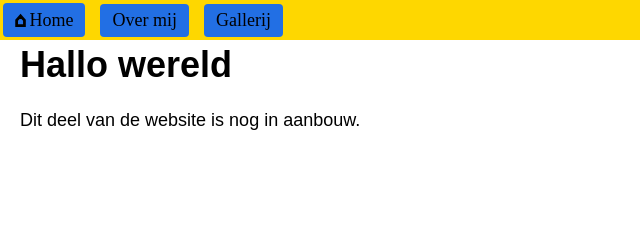
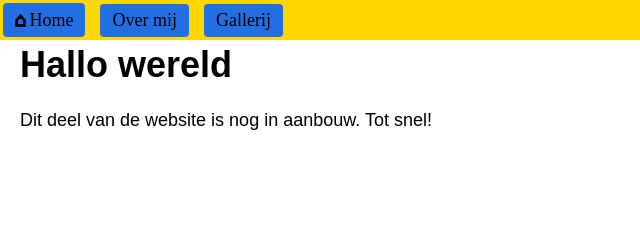
Before and after one commit to HayeBluewhale/OpwMine, a plain HTML site: page gallerij.html in a window 1280 px wide. Shown: the top 240 px of the page, 0-640 px from the left. Drawn offline with Linux system fonts and the light colour scheme.

Commit message:
Hello World

```diff
--- a/gallerij.html
+++ b/gallerij.html
@@ -21,7 +21,7 @@
 
     <main class="tekstpagina">
         <h1>Hallo wereld</h1>
-        <P>Dit deel van de website is nog in aanbouw.</P>
+        <P>Dit deel van de website is nog in aanbouw. Tot snel!</P>
     </main>
 
 </body>
```
